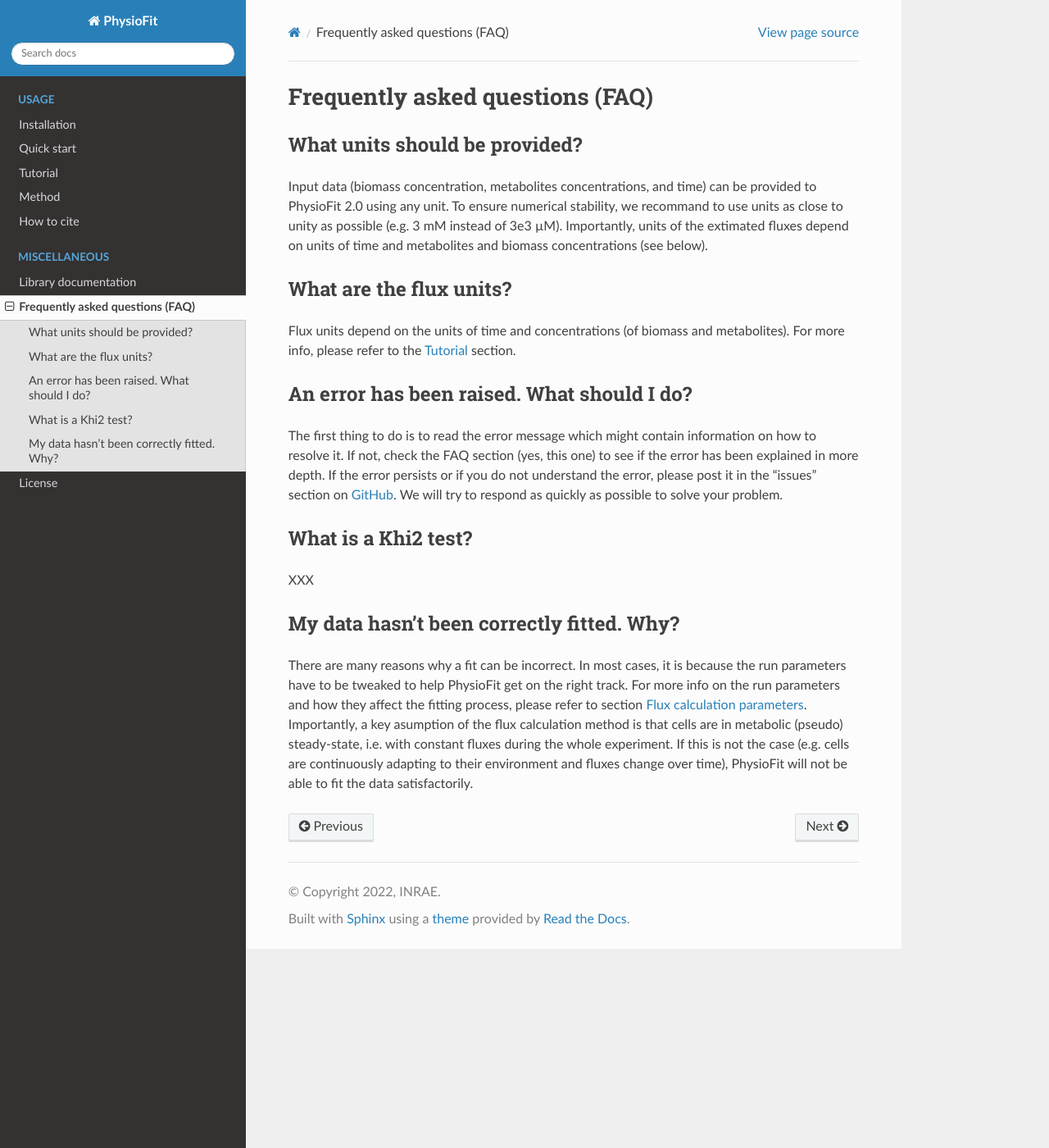
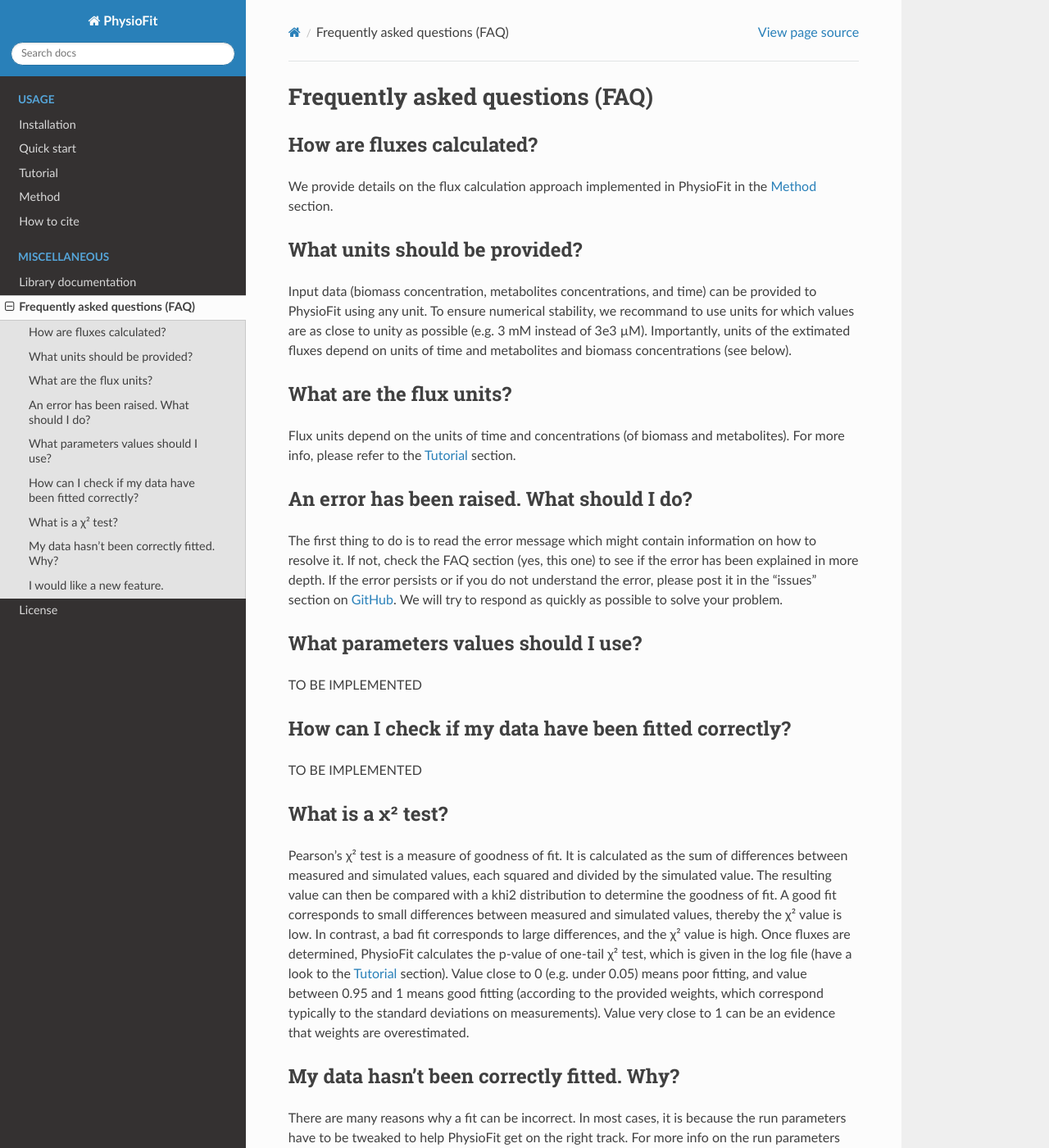
Before and after one commit to MetaSys-LISBP/PhysioFit, a Sphinx documentation site: the page built from docs/faq.rst, in a window 1280 px wide and 1400 px high. Shown: the whole window at 82% size. Built offline with Sphinx 7.4.7 and the Read the Docs theme 2.0.0, drawn with Linux system fonts in a browser that asks for light colours; some of the changed text lies outside the part shown.

Commit message:
update faq

```diff
--- a/docs/faq.rst
+++ b/docs/faq.rst
@@ -1,10 +1,15 @@
 Frequently asked questions (FAQ)
 ================================
+
+How are fluxes calculated?
+------------------------------------------------------------------
+
+We provide details on the flux calculation approach implemented in PhysioFit in the :doc:`method` section.
 
 What units should be provided?
 ------------------------------
 
-Input data (biomass concentration, metabolites concentrations, and time) can be provided to PhysioFit 2.0 using any unit. To ensure numerical stability, we recommand to use units as close to unity as
+Input data (biomass concentration, metabolites concentrations, and time) can be provided to PhysioFit using any unit. To ensure numerical stability, we recommand to use units for which values are as close to unity as
 possible (e.g. 3 mM instead of 3e3 µM). Importantly, units of the extimated fluxes depend on units of time and metabolites and biomass concentrations
 (see below).
 
@@ -22,10 +27,22 @@ section (yes, this one) to see if the error has been explained in more depth. If
 understand the error, please post it in the "issues" section on `GitHub
 <https://github.com/MetaSys-LISBP/PhysioFit/issues>`_. We will try to respond as quickly as possible to solve your problem.
 
-What is a Khi2 test?
+What parameters values should I use?
 ------------------------------------------------------------------
 
-XXX
+TO BE IMPLEMENTED
+
+How can I check if my data have been fitted correctly?
+------------------------------------------------------------------
+
+TO BE IMPLEMENTED
+
+What is a χ² test?
+------------------------------------------------------------------
+
+Pearson's χ² test is a measure of goodness of fit. It is calculated as the sum of differences between measured and simulated values, each squared and divided by the simulated value. The resulting value can then be compared with a khi2 distribution to determine the goodness of fit.
+A good fit corresponds to small differences between measured and simulated values, thereby the χ² value is low. In contrast, a bad fit corresponds to large differences, and the χ² value is high.
+Once fluxes are determined, PhysioFit calculates the p-value of one-tail χ² test, which is given in the log file (have a look to the :doc:`usage` section). Value close to 0 (e.g. under 0.05) means poor fitting, and value between 0.95 and 1 means good fitting (according to the provided weights, which correspond typically to the standard deviations on measurements). Value very close to 1 can be an evidence that weights are overestimated.
 
 My data hasn't been correctly fitted. Why?
 ------------------------------------------------------------------
@@ -34,3 +51,8 @@ There are many reasons why a fit can be incorrect. In most cases, it is because
 help PhysioFit get on the right track. For more info on the run parameters and how they affect the fitting process,
 please refer to section :ref:`physiofit parameters`.
 Importantly, a key asumption of the flux calculation method is that cells are in metabolic (pseudo) steady-state, i.e. with constant fluxes during the whole experiment. If this is not the case (e.g. cells are continuously adapting to their environment and fluxes change over time), PhysioFit will not be able to fit the data satisfactorily.
+
+I would like a new feature.
+------------------------------------------------------------------
+
+We would be glad to improve PhysioFit. Please get in touch with us <https://github.com/MetaSys-LISBP/PhysioFit/issues>`_ so we could discuss your problem.
```
